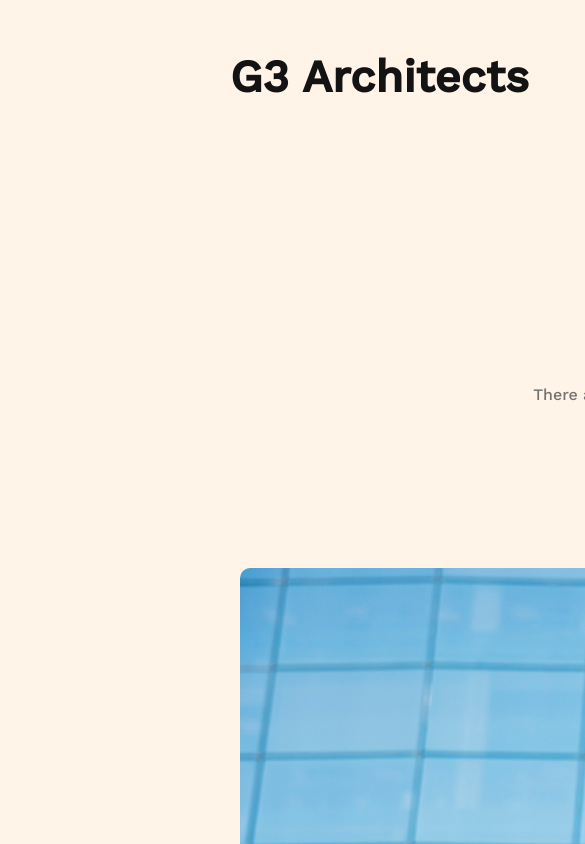
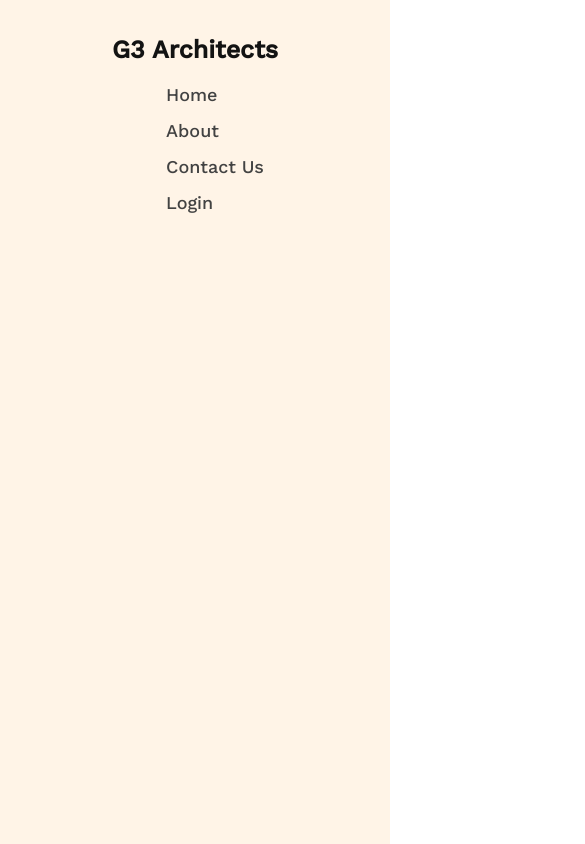
Before and after one commit to Shofiul-17/g3-architects, a plain HTML site: page index.html in a window 390 px wide. Shown: the top 844 px of the page, 585 px wide, since content can reach past the window. Drawn offline with nearby package versions, Linux system fonts and the light colour scheme.

Commit message:
nav bar responsive done

```diff
--- a/styles/style.css
+++ b/styles/style.css
@@ -345,3 +345,38 @@
     color: #424242;
     padding-top: 40px;
    }
+
+
+/* ==================
+   Media Queries
+   ================== */
+
+   /*  Mobile Device */
+   @media only screen and (max-width: 688px){
+    .header{
+        width: 100%;
+    }
+    nav{
+        flex-direction: column;
+        padding: 35px;
+       }
+    .nav-title{
+        font-size: 25px;
+    }
+    nav ul{
+        flex-direction: column;
+        padding-top: 15px;
+        gap: 15px;
+    }
+
+
+   }
+
+
+
+
+
+
+main, .banner{
+    display: none;
+}
```
